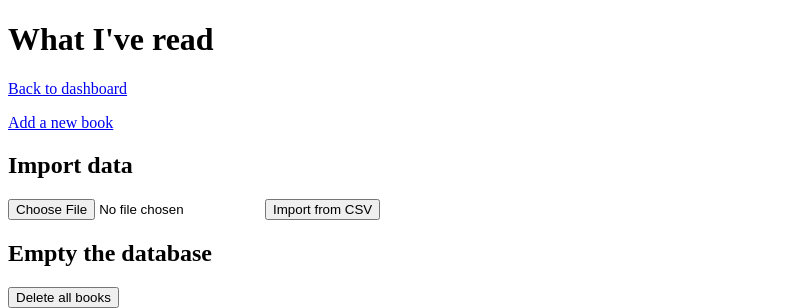
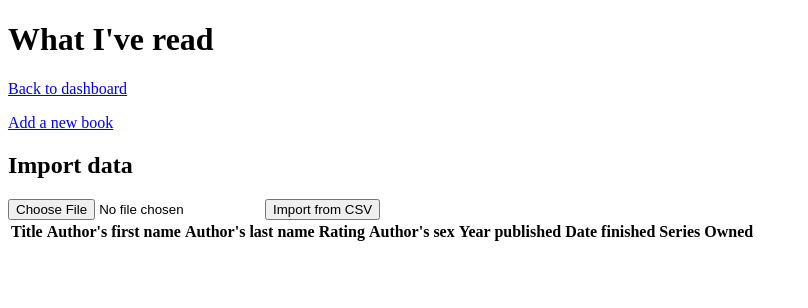
Before and after one commit to MrAlecJohnson/reading, a Rails app: template app/views/books/index.html.erb in a window 1280 px wide. Shown: the top 308 px of the page, without its empty margins (0-808 px from the left). Run offline with Rails 7, Linux system fonts and the light colour scheme; the template is opened without the code that fills it, so the values that code supplies are empty; style sheets or scripts are compiled from the project's sources.

Commit message:
Removed the delete_all function - I don't need it in the app itself

```diff
--- a/app/controllers/books_controller.rb
+++ b/app/controllers/books_controller.rb
@@ -53,12 +53,6 @@ class BooksController < ApplicationController
         redirect_to books_path, notice: "Added new books"
     end
 
-    def empty
-        Books.delete_all
-        redirect_to books_path, notice: "Removed all books"
-    end
-
-
     private
     def book_params
         params.require(:book).permit(
--- a/app/views/books/index.html.erb
+++ b/app/views/books/index.html.erb
@@ -12,14 +12,6 @@
         <%= submit_tag "Import from CSV" %>
     <% end %>
 </div>
-
-<div>
-    <h2>Empty the database</h2>
-    <%= form_tag empty_path, multipart: true do %>
-        <%= submit_tag "Delete all books" %>
-    <% end %>
-</div>
-
 
 <table>
     <tr>
--- a/config/routes.rb
+++ b/config/routes.rb
@@ -1,18 +1,11 @@
 Rails.application.routes.draw do
   root to: 'home#index'
 
-  get 'home/index'
-  get 'books/index'
   get 'books/import' => 'books#import'
-  get 'books/empty' => 'books#empty'
 
   resources :books do
     collection {post :import}
   end
 
-  resources :books do
-    post :empty
-  end
-
   # For details on the DSL available within this file, see https://guides.rubyonrails.org/routing.html
 end
```
